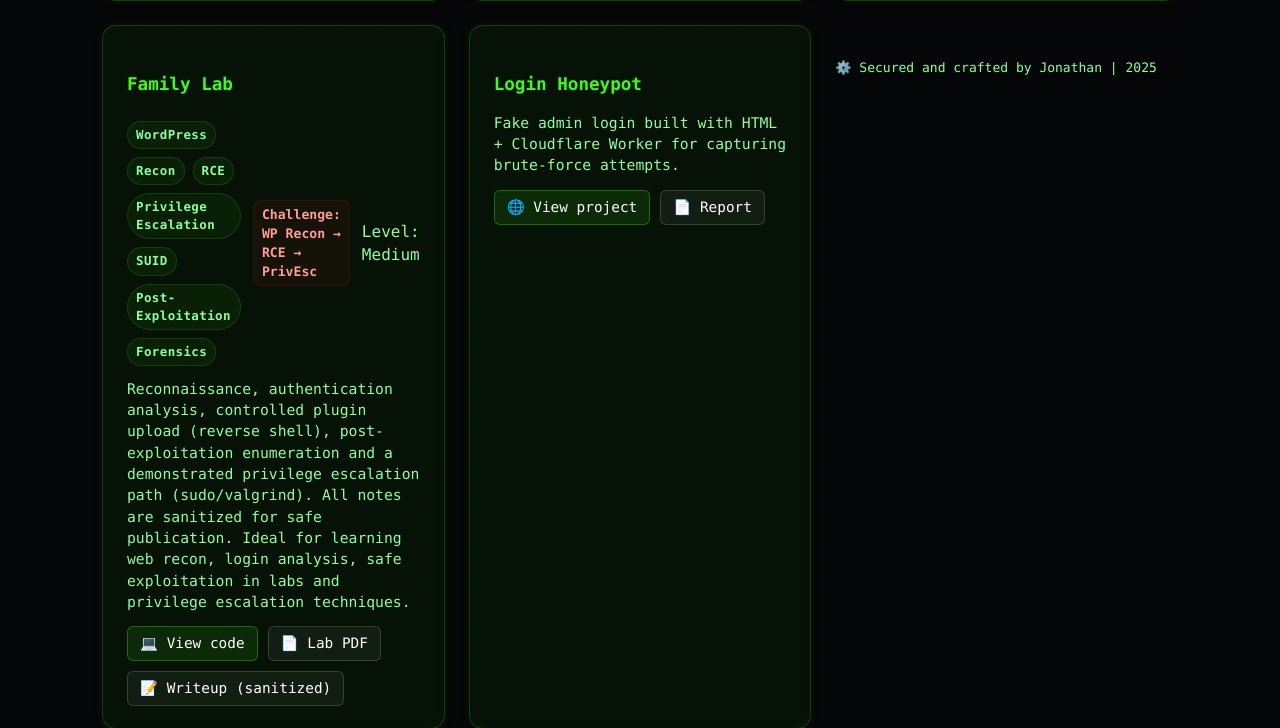
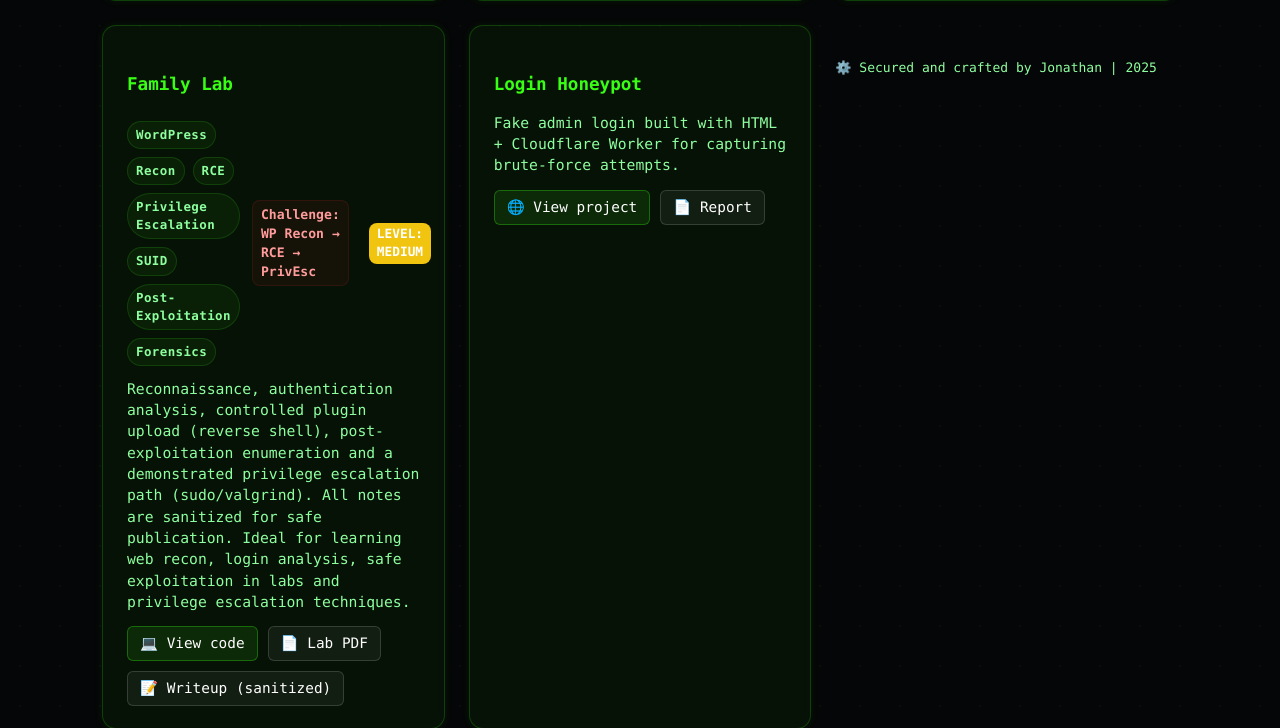
Before and after one commit to jonathang88/jonathangomez.qzz.io, a PHP site: page /cybersecurity/projects in a window 1280 px wide. Shown: the part 1074-1802 px from the top of the page. Run offline with PHP 8.4, Linux system fonts and the light colour scheme.

Commit message:
Update theme-cyber.css

```diff
--- a/css/theme-cyber.css
+++ b/css/theme-cyber.css
@@ -201,3 +201,25 @@ body.es-mode .text-es,
 body.es-mode .title-es {
   display: inline;
 }
+.level-badge {
+  display: inline-block;
+  font-size: 0.8rem;
+  font-weight: 600;
+  padding: 2px 8px;
+  border-radius: 8px;
+  color: #fff;
+  margin-left: 8px;
+  text-transform: uppercase;
+}
+
+.level-easy {
+  background-color: #2ecc71; /* verde */
+}
+
+.level-medium {
+  background-color: #f1c40f; /* amarillo */
+}
+
+.level-hard {
+  background-color: #e74c3c; /* rojo */
+}
```
